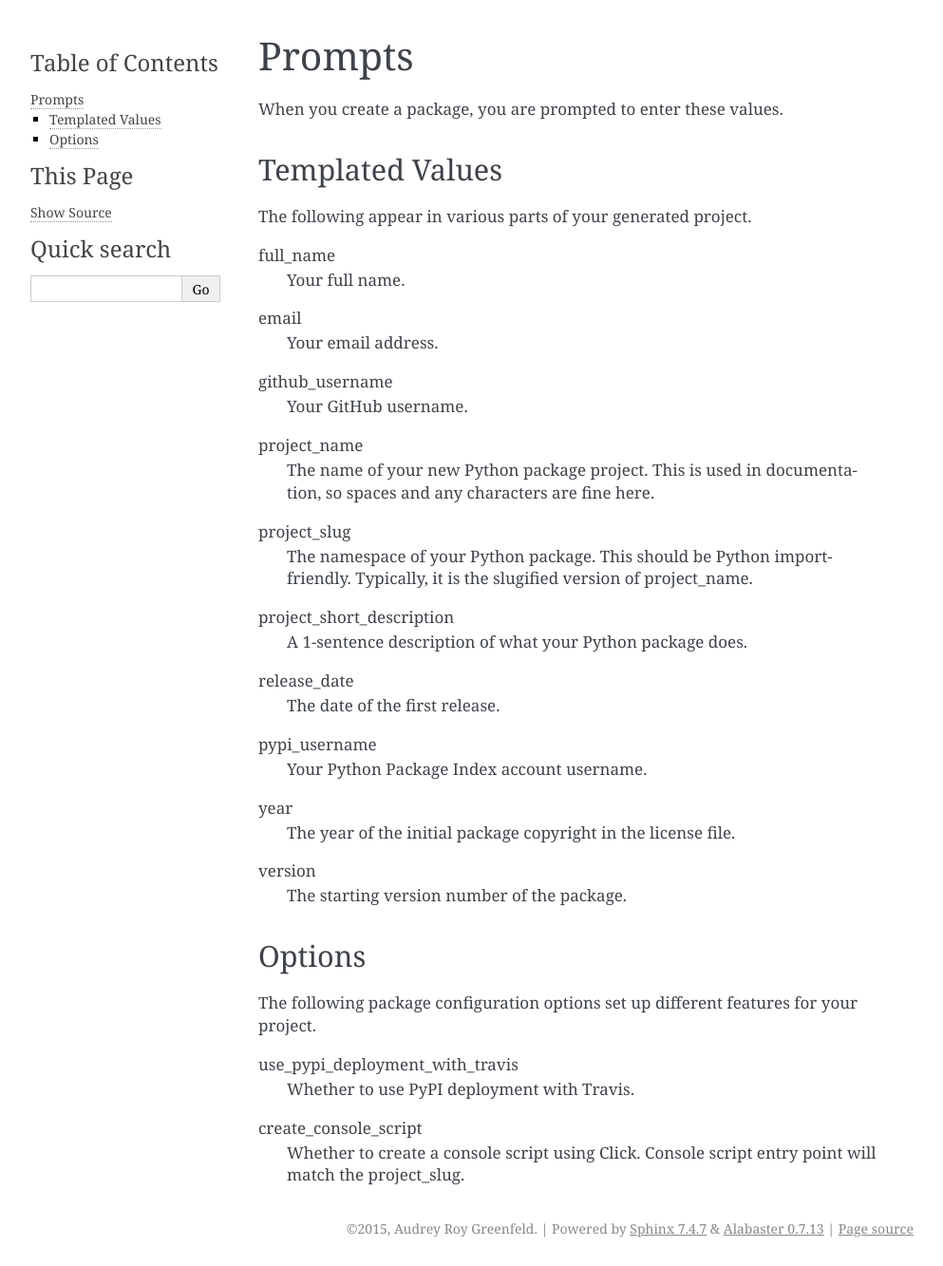
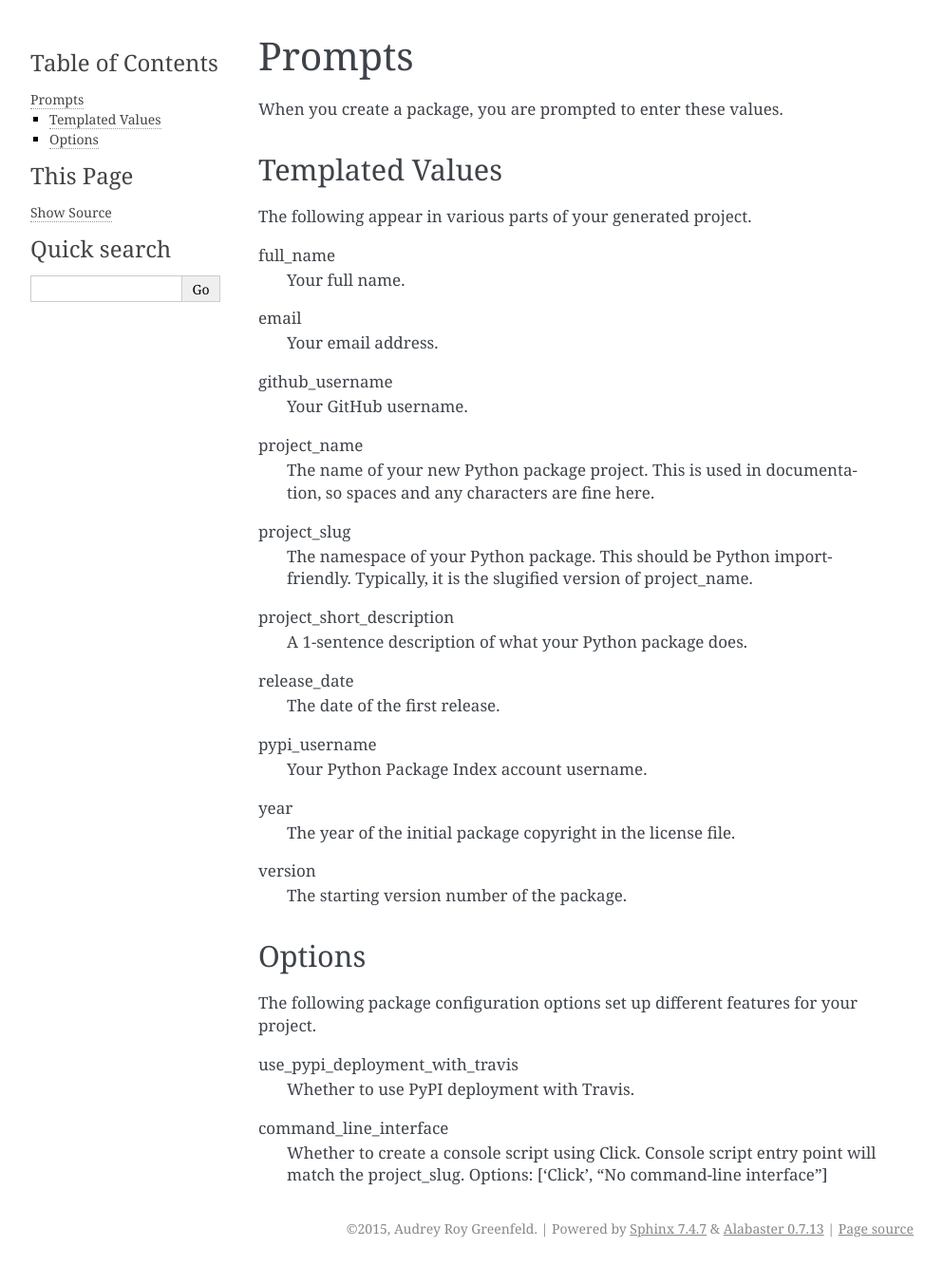
Before and after one commit to audreyfeldroy/cookiecutter-pypackage, a Sphinx documentation site: the page built from docs/prompts.rst, in a window 1280 px wide. Shown: the whole page at 95% size, without its empty margins (148-1141 px from the left). Built offline with Sphinx 7.4.7, drawn with Linux system fonts in a browser that asks for light colours.

Commit message:
Updated command line interface info in prompts documentation

```diff
--- a/docs/prompts.rst
+++ b/docs/prompts.rst
@@ -46,5 +46,5 @@ The following package configuration options set up different features for your p
 use_pypi_deployment_with_travis
     Whether to use PyPI deployment with Travis.
 
-create_console_script
-    Whether to create a console script using Click. Console script entry point will match the project_slug.
+command_line_interface
+    Whether to create a console script using Click. Console script entry point will match the project_slug. Options: ['Click', "No command-line interface"]
```
